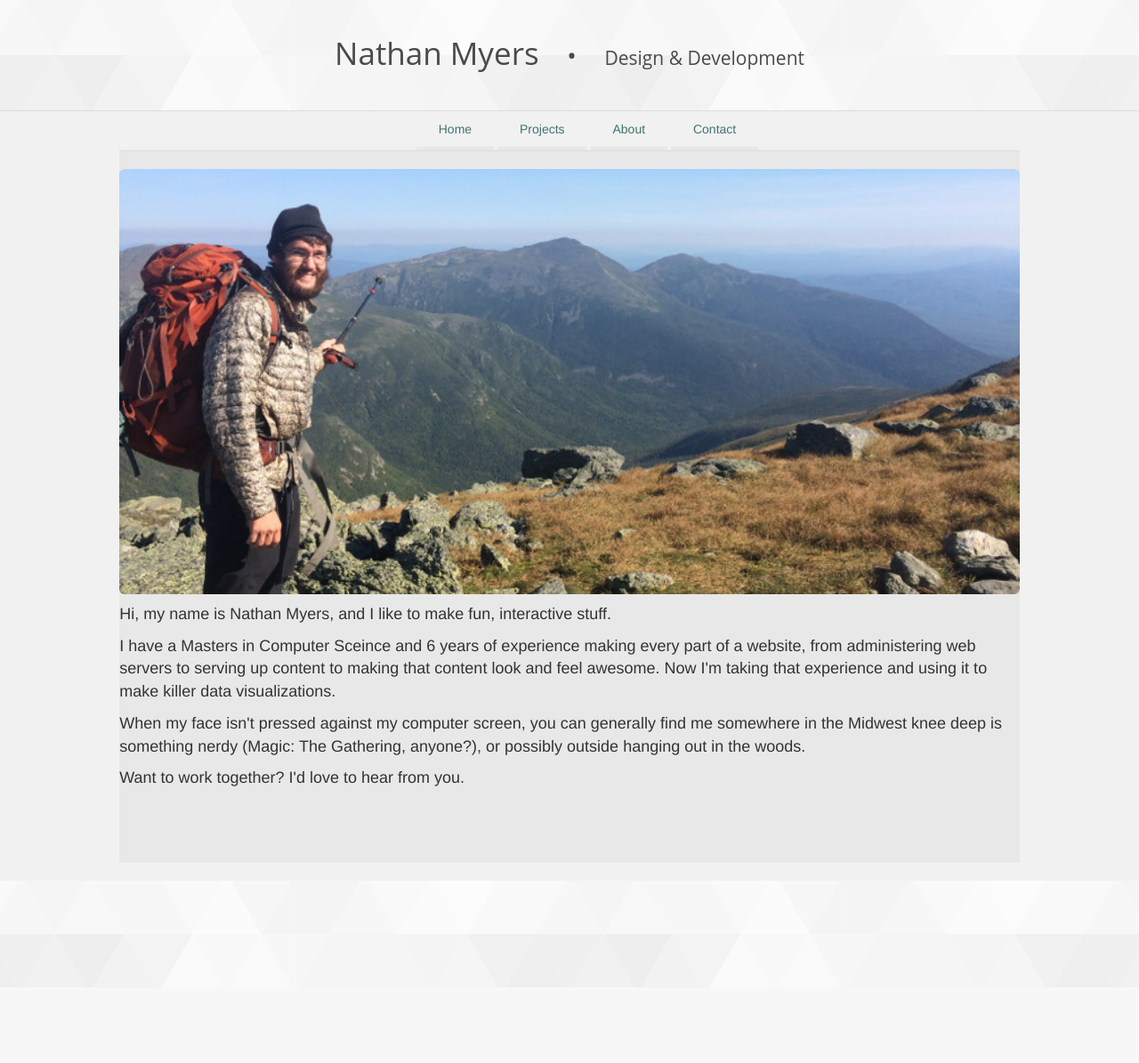
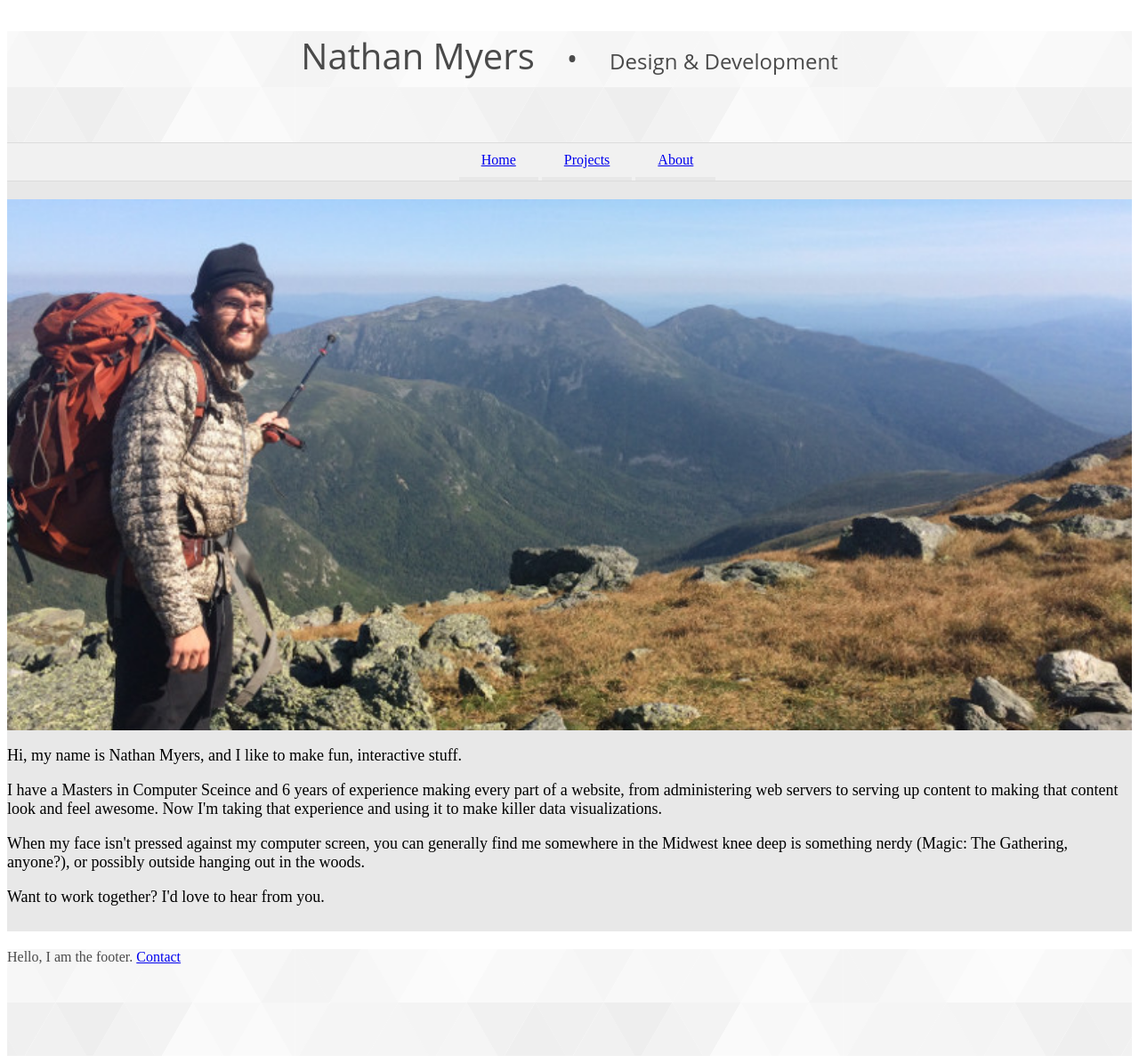
Before and after one commit to nathanemyers/homepage, a Django app: page /about/ in a window 1280 px wide. Shown: the whole page at 89% size. Before the commit the page ends 970 px from the top, so only its background shows below. Run offline with Django 3.2, Linux system fonts and the light colour scheme; style sheets or scripts are compiled from the project's sources; some libraries are stand-ins or nearby versions.

Commit message:
sassing it up, no more bootstrap

```diff
--- a/nathanemyers/nathanemyers/templates/base.html
+++ b/nathanemyers/nathanemyers/templates/base.html
@@ -1,6 +1,7 @@
 <html>
 <head>
   <meta charset="utf-8">
+  <meta name="viewport" content="width=device-width, initial-scale=1">
   <title>Nathan Myers</title>
 
   <link rel="stylesheet" href="/static/css/base.css" type="text/css" media="all" />
@@ -9,18 +10,13 @@
 
   <script src="http://code.jquery.com/jquery-1.9.1.js"></script>
 
-  <!--Bootstrap-->
-  <link rel="stylesheet" href="https://maxcdn.bootstrapcdn.com/bootstrap/3.3.5/css/bootstrap.min.css">
-  <link rel="stylesheet" href="https://maxcdn.bootstrapcdn.com/bootstrap/3.3.5/css/bootstrap-theme.min.css">
-  <script src="https://maxcdn.bootstrapcdn.com/bootstrap/3.3.5/js/bootstrap.min.js"></script>
-
   <link rel="icon" type="image/png" href="/static/favicon/favicon-32x32.png" sizes="32x32" />
   <link rel="icon" type="image/png" href="/static/favicon/favicon-16x16.png" sizes="16x16" />
 
 </head>
 
-<body id="Hallo" class="body" onload="">
-  <div class="header-container container-fluid">
+<body onload="">
+  <div class="header-container">
     <div class="header">
       <span class="header-title">Nathan Myers</span>
       <span class="header-bullet">&bull;</span>
@@ -28,14 +24,12 @@
     </div>
   </div>
 
-  <div class="main-container container-fluid">
-    <div class="col-md-offset-1 col-md-10 col-xs-offset-0 col-xs-12">
+  <div class="main-container">
       <div class="nav">
         <ul>
           <li><a href='/'>Home</a></li>
           <li><a href='/projects/'>Projects</a></li>
           <li><a href='/about'>About</a></li>
-          <li><a href='/contact'>Contact</a></li>
         </ul>
       </div>
 
@@ -46,12 +40,12 @@
         </div>
       </div>
 
-
-    </div>
   </div>
 
-  <div class="footer-container container-fluid">
+  <div class="footer-container">
     <div class="footer">
+      Hello, I am the footer.
+          <a href='/contact'>Contact</a>
     </div>
   </div>
 
```
Also changed, not shown: nathanemyers/nathanemyers/sass/about.scss (renamed from nathanemyers/nathanemyers/static/css/about.css), nathanemyers/nathanemyers/sass/base.scss (renamed from nathanemyers/nathanemyers/static/css/base.css), nathanemyers/nathanemyers/sass/contact.scss (renamed from nathanemyers/nathanemyers/static/css/contact.css), nathanemyers/nathanemyers/sass/index.scss (renamed from nathanemyers/nathanemyers/static/css/index.css), nathanemyers/nathanemyers/sass/post-detail.scss (added), nathanemyers/nathanemyers/sass/projects.scss (renamed from nathanemyers/nathanemyers/static/css/projects.css), nathanemyers/nathanemyers/sass/smash_style.scss (renamed from nathanemyers/nathanemyers/static/css/smash_style.css), 1 other file.
